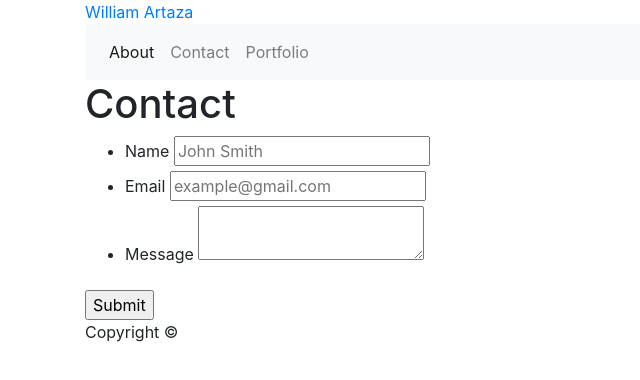
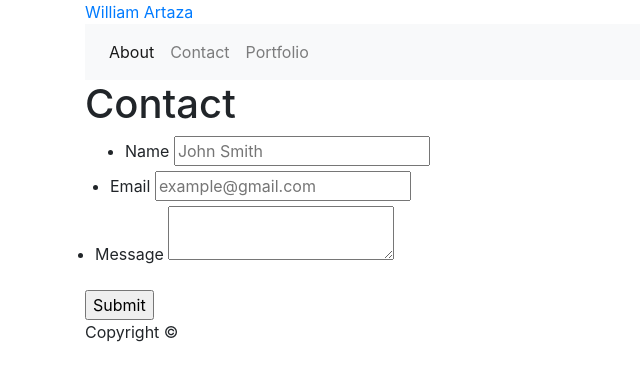
Before and after one commit to Will989151/Bootstrap-Portfolio, a plain HTML site: page contact.html in a window 1280 px wide. Shown: the whole page, without its empty margins (0-640 px from the left). Drawn offline with nearby package versions, Linux system fonts and the light colour scheme.

```diff
--- a/contact.html
+++ b/contact.html
@@ -6,6 +6,7 @@
   <meta name="viewport" content="width=device-width, initial-scale=1, shrink-to-fit=no">
   <title>Contact | Wiliam Artaza</title>
   <link rel="stylesheet" href="https://stackpath.bootstrapcdn.com/bootstrap/4.3.1/css/bootstrap.min.css" integrity="sha384-ggOyR0iXCbMQv3Xipma34MD+dH/1fQ784/j6cY/iJTQUOhcWr7x9JvoRxT2MZw1T" crossorigin="anonymous">
+
 </head>
 
 <body>
@@ -39,25 +40,42 @@
 
   <div id="main-container" class="container">
       <section class="main-section">
+
+          <div class="row">
+            <div class="col-lg-12">
         <h1>Contact</h1>
+        </div>
+        <div class="container">
 
         <form id="contact-form">
           <ul>
+          <div class="row">
+          <div class="col-lg-12">
             <li>
               <label for="name">Name</label>
               <input type="text" id="name" name="name" placeholder="John Smith" required="required">
             </li>
+          </div>
+          <div class="row">
+          <div class="col-lg-12">
             <li>
               <label for="email">Email</label>
               <input type="email" id="email" name="email" placeholder="example@gmail.com" required="required">
             </li>
+            </div>
+        <div class="row">
+        <div class="col-lg-12">
             <li>
               <label for="message">Message</label>
               <textarea id="message" name="message" required="required"></textarea>
             </li>
           </ul>
           <input type="submit">
+        </div>
+
         </form>
+      </div>
+        </div>
 
       </section>
 
```
Also changed, not shown: index.html (+15 -2 lines), portfolio.html (+27 -0 lines), 1 other file.
